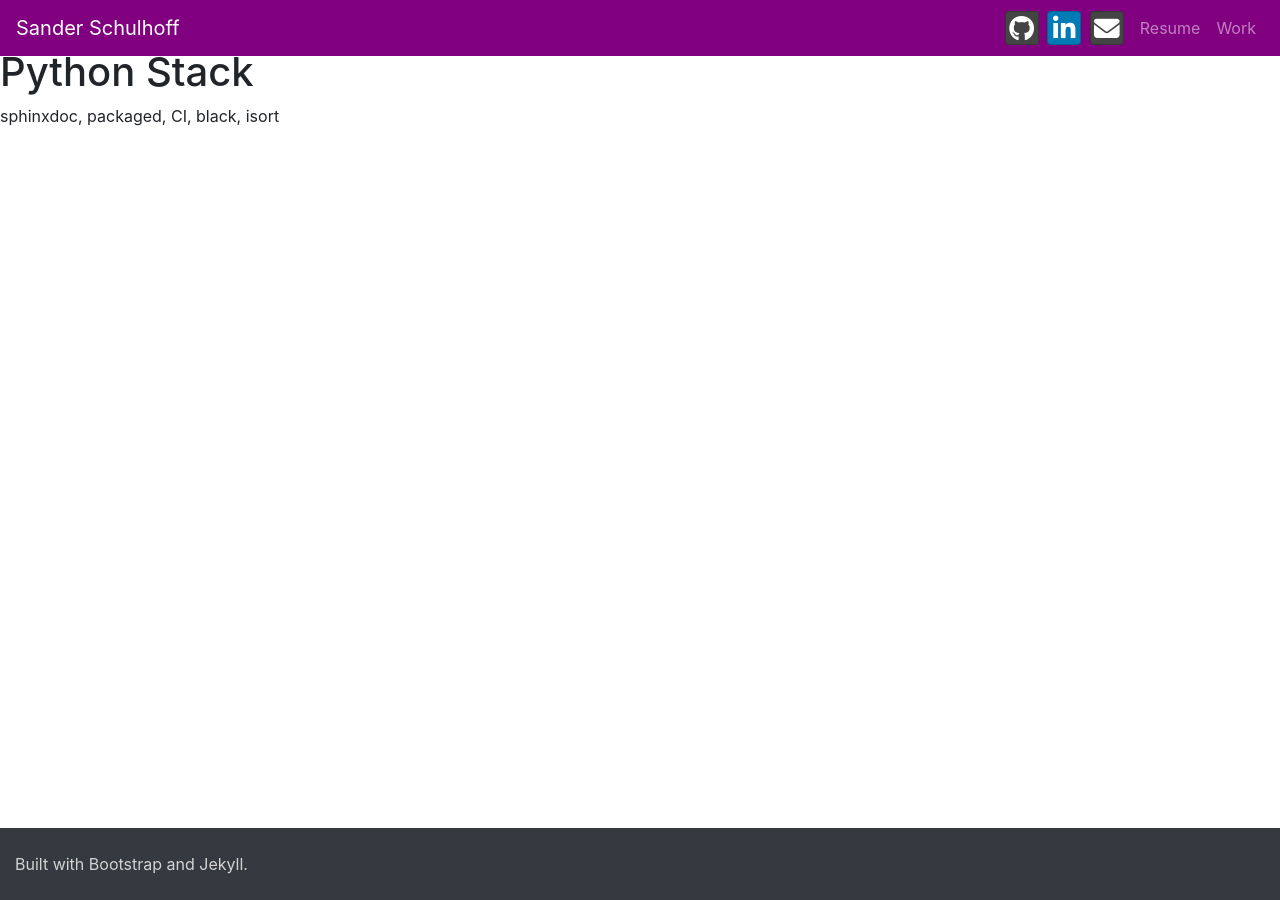
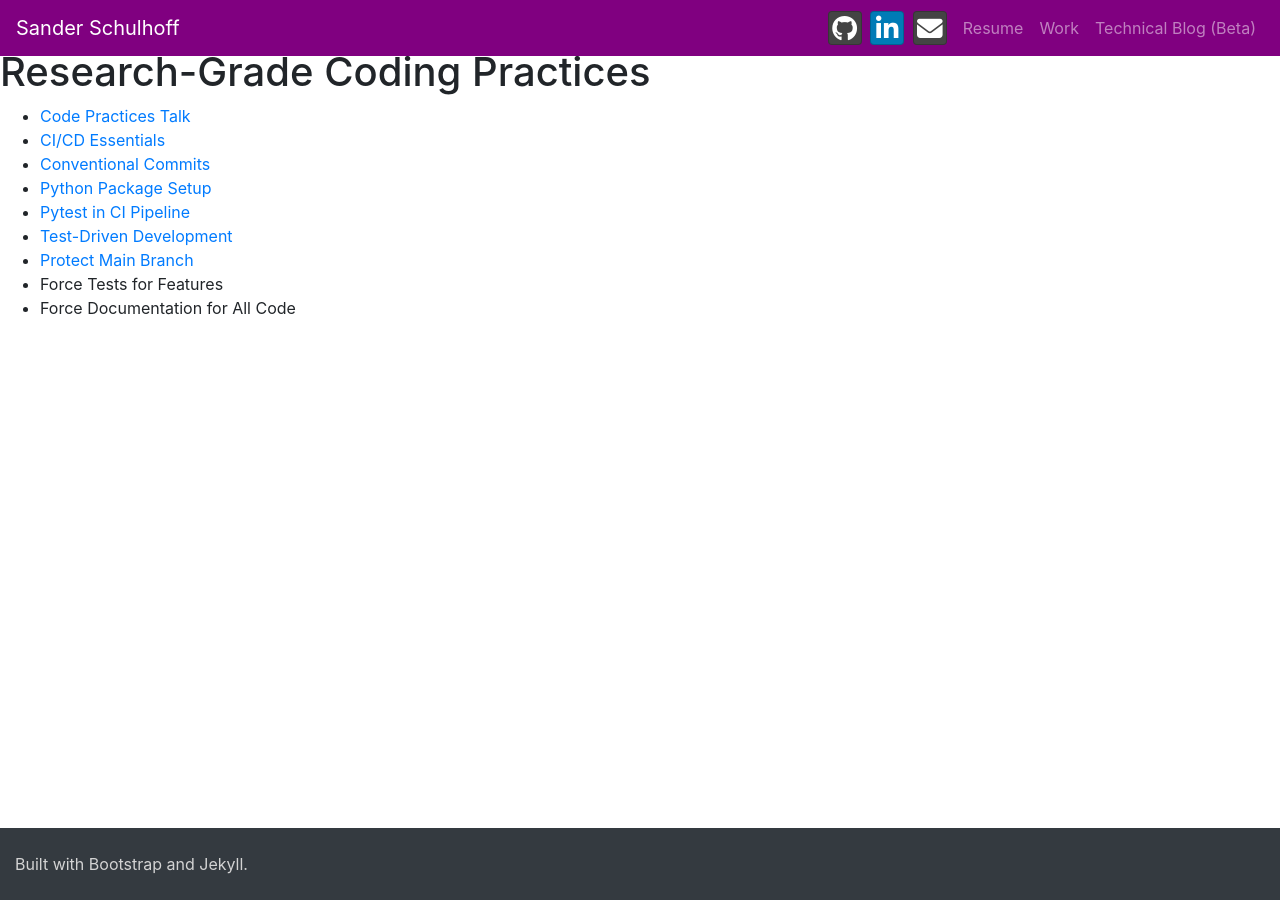
Before and after one commit to trigaten/trigaten.github.io, a Jekyll site: the page built from _posts/2022-08-01-Python-Stack.md, in a window 1280 px wide. Built offline with Jekyll 4.4.1, drawn with Linux system fonts in a browser that asks for light colours; nearby versions of some CDN libraries.

Commit message:
feat: blog

```diff
--- a/_data/nav.yml
+++ b/_data/nav.yml
@@ -3,5 +3,5 @@
   target: _blank
 - name: Work
   link: \#projects
-# - name: Technical Blog (Beta)
-#   link: /blog.html
+- name: Technical Blog (Beta)
+  link: /blog.html
--- a/_posts/2022-08-01-Python-Stack.md
+++ b/_posts/2022-08-01-Python-Stack.md
@@ -1,3 +1,11 @@
-# Python Stack
+# Research-Grade Coding Practices
 
-sphinxdoc, packaged, CI, black, isort
+- [Code Practices Talk](https://www.youtube.com/watch?v=sw3v4Snopjc)
+- [CI/CD Essentials](https://github.blog/2022-02-02-build-ci-cd-pipeline-github-actions-four-steps/)
+- [Conventional Commits](https://www.conventionalcommits.org/en/v1.0.0/)
+- [Python Package Setup](https://packaging.python.org/)
+- [Pytest in CI Pipeline](https://docs.pytest.org/en/7.4.x/)
+- [Test-Driven Development](https://en.wikipedia.org/wiki/Test-driven_development#:~:text=Test%2Ddriven_development%20(TDD),software%20against%20all%20test%20cases.)
+- [Protect Main Branch](https://docs.github.com/en/repositories/configuring-branches-and-merges-in-your-repository/managing-protected-branches/about-protected-branches)
+- Force Tests for Features
+- Force Documentation for All Code
```
Also changed, not shown: README.md.
